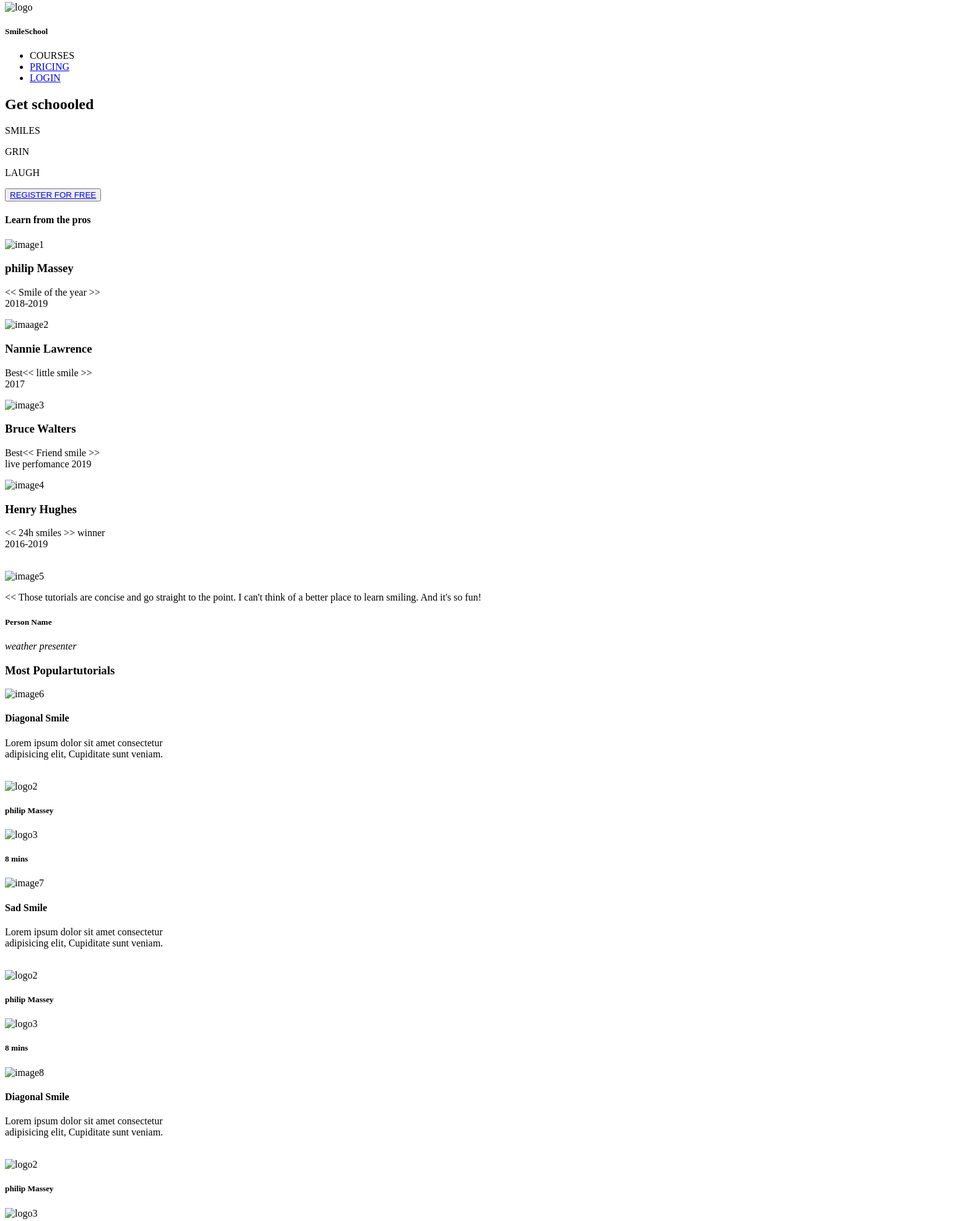
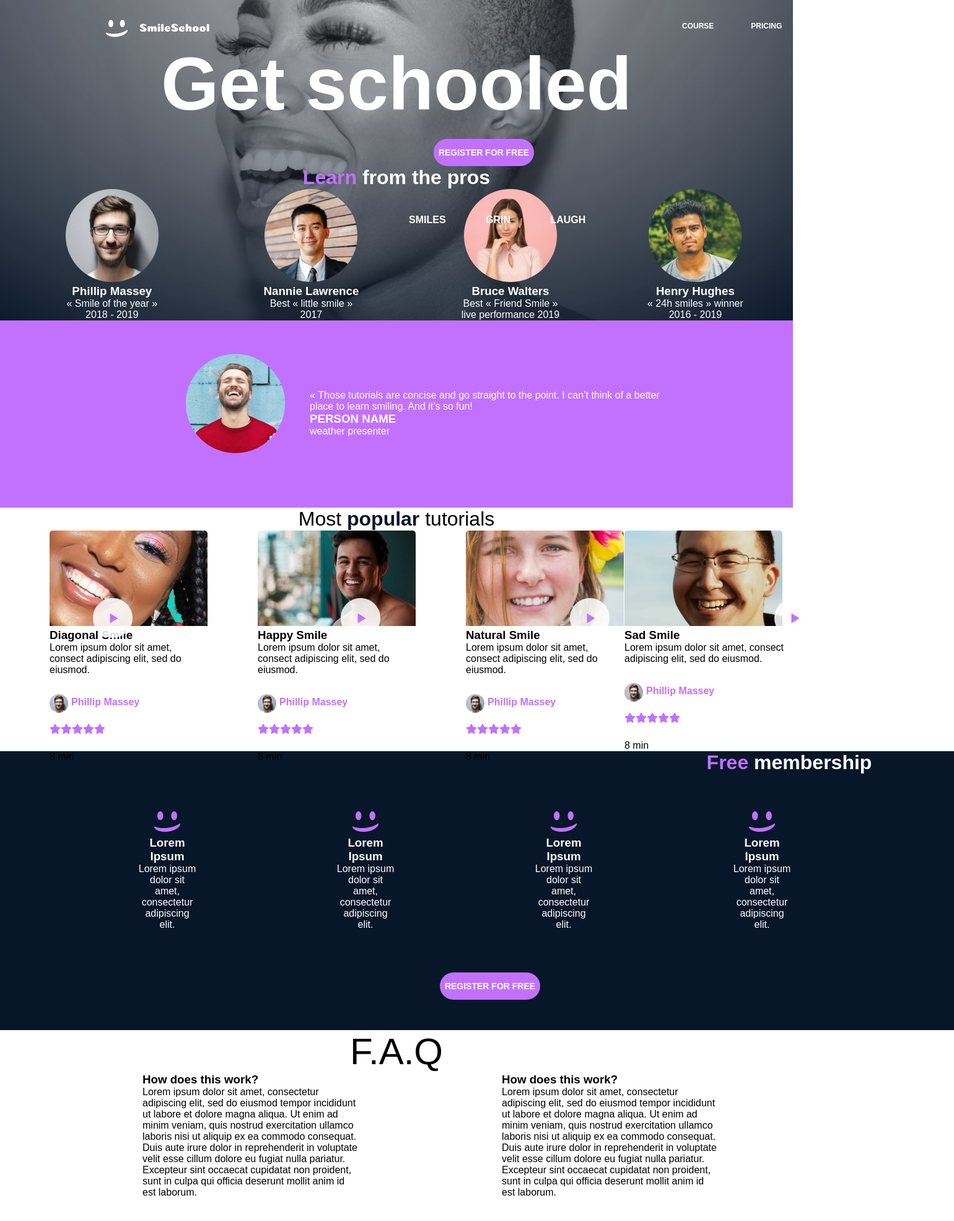
Before and after one commit to Majesticfrank/alx_html_css, a plain HTML site: page css_advanced/index.html in a window 1280 px wide. Shown: the part 5-1975 px from the top of the page at 62% size, 1540 px wide, since content can reach past the window. Drawn offline with Linux system fonts and the light colour scheme; a web font is replaced by a local one.

Commit message:
updated index.html and style.css

```diff
--- a/css_advanced/index.html
+++ b/css_advanced/index.html
@@ -4,228 +4,244 @@
     <meta charset="UTF-8">
     <meta name="viewport" content="width=device-width, initial-scale=1.0">
     <script src="https://kit.fontawesome.com/4a2b055604.js" crossorigin="anonymous"></script>
+    <link rel="stylesheet" href="https://use.typekit.net/yoa5pvr.css">
+    <link rel="stylesheet" href="/styles.css">
     <title>Document</title>
 </head>
 <body>
+    <div class="background">
+        <!-- <img src="/Object.png" alt="background"> -->
     <header>
-        <img src="/Users/korra/alx_html_css/css_advanced/IMAGES/smile.png" alt="logo">
-        <h5>SmileSchool</h5>
         <nav>
+            <img src="/logo.png" alt="logo">
+
             <ul>
-                <li><a href="#"></a>COURSES</li>
+                <li><a href="#">COURSE</a></li>
                 <li><a href="#">PRICING</a></li>
                 <li><a href="#">LOGIN</a></li>
             </ul>
         </nav>
+
     </header>
     <main>
         <section>
-            <div>
-            <h1>Get schoooled </h1>
-            <p>SMILES</p>
-            <p>GRIN</p>
-            <p>LAUGH</p>
+            <div class="text">
+                <h1>Get schooled</h1>
+                <div class="span">
+                <span>SMILES</span>
+                <span>GRIN</span>
+                <span>LAUGH</span>
             </div>
-            <button><a href="#">REGISTER FOR FREE</a></button>
-            <h4>Learn <span>from the pros</span></h4>
-
-            <div class="images1">
-                <div class="imagee1">
-                    <img src="/1.png" alt="image1">
-                    <h3>philip Massey</h3>
-                    <p> << Smile of the year >> <br>2018-2019 </p>
+                <button>REGISTER FOR FREE</button>
             </div>
 
+
+
+            <div class="image-section1">
+                <h2>Learn <span>from the pros</span></h2>
+                <div>
+                    <div class="image1">
+                        <img src="/1.png" alt="Image1">
+                        <h3>Phillip Massey</h3>
+                        <p>« Smile of the year » <br> 2018 - 2019</p>
+                    </div>
                     <div class="image2">
-                    <img src="/2.png" alt="imaage2">
+                        <img src="/2.png" alt="image2">
                         <h3>Nannie Lawrence</h3>
-                    <p> Best<< little  smile >> <br> 2017</p>
+                        <p>Best « little smile » <br> 2017</p>
                     </div>
                     <div class="image3">
                         <img src="/3.png" alt="image3">
                         <h3>Bruce Walters</h3>
-                    <p>Best<< Friend smile >> <br> live perfomance 2019</p>
-
+                        <p>Best « Friend Smile » <br> live performance 2019</p>
                     </div>
-
                     <div class="image4">
                         <img src="/4.png" alt="image4">
                         <h3>Henry Hughes</h3>
-                <p> << 24h smiles >> winner <br>2016-2019</p>
-
+                        <p>« 24h smiles » winner <br> 2016 - 2019</p>
+                    </div>
+                </div>
+            </div>
+        </section>
+    </div>
+        <section class="section2">
+            <div class="section2-image">
+                <img src="/5.png" alt="image5">
             </div>
 
+            <div class="text2">
+                <blockquote>« Those tutorials are concise and go straight to the point. I can’t think of a better <br> place to learn smiling. And it’s so fun!</blockquote>
+                <h3>PERSON NAME</h3>
+                <P>weather presenter</P>
             </div>
-            <br>
+        </section>
 
-        </section>
+        <section class="section3">
+            <h2>Most <span>popular</span> tutorials</h2>
+
             <div class="image5">
-            <img src="/5.png" alt="image5">
+                <img src="/9.png" alt="image9">
+                <img src="/play.png" alt="" class="over1">
+                <h3>Diagonal Smile</h3>
+                <p>Lorem ipsum dolor sit amet,  <br>consect adipiscing elit, sed do eiusmod.</p>
+                <div class="tin-image1">
+                    <img src="/1.png" alt="logo">
+                    <h4>Phillip Massey</h4>
                 </div>
-        <p>
-            << Those tutorials are concise and go straight to the point. I can't think of a better
-            place to learn smiling. And it's so fun!
-        </p>
-        <h5>Person Name</h5>
-        <p><em>weather presenter</em></p>
-
-        <section>
-            <h3>Most <span>Popular</span>tutorials</h3>
-            <div class="images2">
-                <div class="image6">
-                    <img src="/9.png" alt="image6">
-                    <h4>Diagonal Smile</h4>
-                    <p>Lorem ipsum dolor sit amet consectetur <br>
-                       adipisicing elit, Cupiditate sunt veniam.
-                    </p> <br>
-                    <img src="/1.png" alt="logo2">
-                    <h5>philip Massey</h5>
-                    <img src="/rating.png" alt="logo3"> <h5>8 mins</h5>
-
+                <div class="font-image">
+                    <div><i class="fa-solid fa-star"></i></div>
+                    <div><i class="fa-solid fa-star"></i></div>
+                    <div><i class="fa-solid fa-star"></i></div>
+                    <div><i class="fa-solid fa-star"></i></div>
+                    <div><i class="fa-solid fa-star"></i></div>
+                </div>
+                <p>8 min</p>
             </div>
 
+            <div class="image6">
+                <img src="/8.png" alt="image7">
+                <img src="/play.png" alt="" class="over2">
+                <h3>Happy Smile</h3>
+                <p>Lorem ipsum dolor sit amet,  <br>consect adipiscing elit, sed do eiusmod.</p>
+                <div class="tin-image2">
+                    <img src="/1.png" alt="logo">
+                    <h4>Phillip Massey</h4>
+                </div>
+                <div class="font-image">
+                    <div><i class="fa-solid fa-star"></i></div>
+                    <div><i class="fa-solid fa-star"></i></div>
+                    <div><i class="fa-solid fa-star"></i></div>
+                    <div><i class="fa-solid fa-star"></i></div>
+                    <div><i class="fa-solid fa-star"></i></div>
+                </div>
+                <p>8 min</p>
+            </div>
             <div class="image7">
-                    <img src="/8.png" alt="image7">
-                    <h4>Sad Smile</h4>
-                    <p>Lorem ipsum dolor sit amet consectetur <br>
-                       adipisicing elit, Cupiditate sunt veniam.
-                    </p> <br>
-                    <img src="/1.png" alt="logo2">
-                    <h5>philip Massey</h5>
-                    <img src="/rating.png" alt="logo3"> <h5>8 mins</h5>
-
+                <img src="/7.png" alt="image7">
+                <img src="/play.png" alt="" class="over3">
+                <h3>Natural Smile</h3>
+                <p>Lorem ipsum dolor sit amet, <br> consect adipiscing elit, sed do eiusmod.</p>
+                <div class="tin-image3">
+                    <img src="/1.png" alt="logo">
+                    <h4>Phillip Massey</h4>
+                </div>
+                <div class="font-image">
+                    <div><i class="fa-solid fa-star"></i></div>
+                    <div><i class="fa-solid fa-star"></i></div>
+                    <div><i class="fa-solid fa-star"></i></div>
+                    <div><i class="fa-solid fa-star"></i></div>
+                    <div><i class="fa-solid fa-star"></i></div>
+                </div>
+                <p>8 min</p>
+            </div>
+            <div class="image8">
+                <img src="/6.png" alt="image6">
+                <img src="/play.png" alt="" class="over4">
+                <h3>Sad Smile</h3>
+                <p>Lorem ipsum dolor sit amet, consect  <br>adipiscing elit, sed do eiusmod.</p>
+                <div class="tin-image4">
+                    <img src="/1.png" alt="logo">
+                    <h4>Phillip Massey</h4>
+                </div>
+                <div class="font-image">
+                    <div><i class="fa-solid fa-star"></i></div>
+                    <div><i class="fa-solid fa-star"></i></div>
+                    <div><i class="fa-solid fa-star"></i></div>
+                    <div><i class="fa-solid fa-star"></i></div>
+                    <div><i class="fa-solid fa-star"></i></div>
+                </div>
+                <p>8 min</p>
+            </div>
+        </section>
+        <section class="Section-smile">
+            <h2>Free <span>membership</span></h2>
+            <div class="smile1" >
+                <img src="/smile.png" alt="smile">
+                <h3>Lorem Ipsum</h3>
+                <p>Lorem ipsum dolor sit amet, consectetur adipiscing elit.</p>
+            </div>
+            <div class="smile2">
+                <img src="/smile.png" alt="smile">
+                <h3>Lorem Ipsum</h3>
+                <p>Lorem ipsum dolor sit amet, consectetur adipiscing elit.</p>
+            </div>
+            <div class="smile3">
+                <img src="/smile.png" alt="smile">
+                <h3>Lorem Ipsum</h3>
+                <p>Lorem ipsum dolor sit amet, consectetur adipiscing elit.</p>
+            </div>
+            <div class="smile4">
+                <img src="/smile.png" alt="smile">
+                <h3>Lorem Ipsum</h3>
+                <p>Lorem ipsum dolor sit amet, consectetur adipiscing elit.</p>
+            </div>
+            <button class="btn2">REGISTER FOR FREE</button>
+        </section>
+        <section class="section-faq">
+            <h2>F.A.Q</h2>
+            <div>
+                <div class="faq-section1">
+                    <div class="faq1">
+                    <div>
+                        <h3>How does this work?</h3>
+                    </div>
+                    <div>
+                        Lorem ipsum dolor sit amet, consectetur adipiscing elit, sed do eiusmod tempor incididunt ut labore et dolore magna aliqua. Ut enim ad minim veniam, quis nostrud exercitation ullamco laboris nisi ut aliquip ex ea commodo consequat. Duis aute irure dolor in reprehenderit in voluptate velit esse cillum dolore eu fugiat nulla pariatur. Excepteur sint occaecat cupidatat non proident, sunt in culpa qui officia deserunt mollit anim id est laborum.
+                    </div>
                 </div>
 
-                <div class="image8">
-                    <img src="/7.png" alt="image8">
-                    <h4>Diagonal Smile</h4>
-                    <p>Lorem ipsum dolor sit amet consectetur <br>
-                       adipisicing elit, Cupiditate sunt veniam.
-                    </p> <br>
-                    <img src="/1.png" alt="logo2">
-                    <h5>philip Massey</h5>
-                    <img src="/rating.png" alt="logo3"> <h5>8 mins</h5>
-
-                </div>
-                <div class="image9">
-                    <img src="/6.png" alt="image9">
-                    <h4>Diagonal Smile</h4>
-                    <p>Lorem ipsum dolor sit amet consectetur <br>
-                       adipisicing elit, Cupiditate sunt veniam.
-                    </p> <br>
-                    <img src="/1.png" alt="logo2">
-                    <h5>philip Massey</h5>
-                    <img src="/rating.png" alt="logo3"> <h5>8 mins</h5>
-
-                </div>
-
-            </div>
+<div class="faq2">
 
 
-        </section>
-
-        <section>
-            <h4><span>Free</span> membership</h4>
-
-            <div class="logo1">
-                <img src="/smile.png" alt="">
-                <h5>Lorem ipsum</h5>
-                <p>Lorem ipsum dolor sit, amet
-                  consectetur adipisicing elit. </p>
+                    <div>
+                        <h3>How does this work?</h3>
                     </div>
-
-            <div class="logo2">
-                <img src="/smile.png" alt="">
-                <h5>Lorem ipsum</h5>
-                <p>Lorem ipsum dolor sit, amet
-                  consectetur adipisicing elit. </p>
+                    <div>
+                        Lorem ipsum dolor sit amet, consectetur adipiscing elit, sed do eiusmod tempor incididunt ut labore et dolore magna aliqua. Ut enim ad minim veniam, quis nostrud exercitation ullamco laboris nisi ut aliquip ex ea commodo consequat. Duis aute irure dolor in reprehenderit in voluptate velit esse cillum dolore eu fugiat nulla pariatur. Excepteur sint occaecat cupidatat non proident, sunt in culpa qui officia deserunt mollit anim id est laborum.
                     </div>
-                <div class="logo3">
-                    <img src="/smile.png" alt="">
-                    <h5>Lorem ipsum</h5>
-                    <p>Lorem ipsum dolor sit, amet
-                      consectetur adipisicing elit. </p>
                 </div>
-                    <div class="logo4">
-                        <img src="/smile.png" alt="">
-                        <h5>Lorem ipsum</h5>
-                        <p>Lorem ipsum dolor sit, amet
-                          consectetur adipisicing elit. </p>
-                        </div>
-
-                        <button type="submit">REGISTEE FOR FREE</button>
-
-        </section>
-        <section>
-            <h3>F.A.Q</h3>
-            <div class="text1">
-                <h4>How does this work?</h4>
-                <p>Lorem ipsum dolor sit amet consectetur <br>
-                    adipisicing elit. Ipsum eligendi dicta, <br>
-                    mollitia quaerat animi rerum. <br>
-                    Veritatis impedit eius earum,<br>
-                     cum facere ab ex optio <br>
-                    aspernatur rem error minus <br>
-                     repudiandae quibusdam?
-                    </p>
-            </div>
-            <div class="text2">
-                <h4>How does this work?</h4>
-                <p>Lorem ipsum dolor sit amet consectetur <br>
-                    adipisicing elit. Ipsum eligendi dicta, <br>
-                    mollitia quaerat animi rerum. <br>
-                    Veritatis impedit eius earum,<br>
-                     cum facere ab ex optio <br>
-                    aspernatur rem error minus <br>
-                     repudiandae quibusdam?
-                    </p>
-            </div>
-            <div class="text3">
-                <h4>How does this work?</h4>
-                <p>Lorem ipsum dolor sit amet consectetur <br>
-                    adipisicing elit. Ipsum eligendi dicta, <br>
-                    mollitia quaerat animi rerum. <br>
-                    Veritatis impedit eius earum,<br>
-                     cum facere ab ex optio <br>
-                    aspernatur rem error minus <br>
-                     repudiandae quibusdam?
-                    </p>
-            </div>
-            <div class="text4">
-                <h4>How does this work?</h4>
-                <p>Lorem ipsum dolor sit amet consectetur <br>
-                    adipisicing elit. Ipsum eligendi dicta, <br>
-                    mollitia quaerat animi rerum. <br>
-                    Veritatis impedit eius earum,<br>
-                     cum facere ab ex optio <br>
-                    aspernatur rem error minus <br>
-                     repudiandae quibusdam?
-                    </p>
             </div>
 
 
 
 
 
+
+                <div>
+                    <div class="faq3">
+
+                    <div>
+                        <h3>How does this work?</h3>
+                    </div>
+                    <div>
+                        Lorem ipsum dolor sit amet, consectetur adipiscing elit, sed do eiusmod tempor incididunt ut labore et dolore magna aliqua. Ut enim ad minim veniam, quis nostrud exercitation ullamco laboris nisi ut aliquip ex ea commodo consequat. Duis aute irure dolor in reprehenderit in voluptate velit esse cillum dolore eu fugiat nulla pariatur. Excepteur sint occaecat cupidatat non proident, sunt in culpa qui officia deserunt mollit anim id est laborum.
+                    </div>
+                </div>
+                <div class="faq4">
+                    <div>
+                        <h3>How does this work?</h3>
+                    </div>
+                    <div>
+                        Lorem ipsum dolor sit amet, consectetur adipiscing elit, sed do eiusmod tempor incididunt ut labore et dolore magna aliqua. Ut enim ad minim veniam, quis nostrud exercitation ullamco laboris nisi ut aliquip ex ea commodo consequat. Duis aute irure dolor in reprehenderit in voluptate velit esse cillum dolore eu fugiat nulla pariatur. Excepteur sint occaecat cupidatat non proident, sunt in culpa qui officia deserunt mollit anim id est laborum.
+                    </div>
+                </div>
+                </div>
+            </div>
         </section>
-
     </main>
-
 
     <footer>
         <section>
-
+            <div class="logo">
                 <img src="/logo.png" alt="logo">
                 <div class="social">
-            <a href="www.facebook.com"><i class="fa-brands fa-facebook"></i></a>
-           <a href="www.x.com"><i class="fa-brands fa-twitter"></i></a>
-           <a href="www.instagram.com"> <i class="fa-brands fa-instagram"></i></a>
+                    <i class="fa-brands fa-facebook"></i>
+                    <i class="fa-brands fa-twitter"></i>
+                    <i class="fa-brands fa-instagram"></i>
                 </div>
-
+            </div>
             <p>©smileschool 2020</p>
-
         </section>
-
     </footer>
 </body>
 </html>
--- /dev/null
+++ b/css_advanced/styles.css
@@ -0,0 +1,281 @@
+*{
+    margin: 0;
+    padding: 0;
+    box-sizing: border-box;
+}
+body{
+
+font-family: "source-sans-pro", sans-serif;
+overflow-x: hidden;
+}
+
+nav img{
+    margin-left: 170px;
+    margin-top: 37px;
+}
+nav ul{
+    display: flex;
+    position: absolute;
+    top: 37px;
+    left:1041px;
+    }
+nav ul li{
+    list-style-type:none;
+    padding-left: 60px;
+}
+nav ul li a{
+    text-decoration: none;
+    color: #FFFFFF;
+    font-size:12px ;
+    font-weight: 700;
+}
+
+.over1{
+    position: absolute;
+    left: 150px;
+    top: 970px;
+}
+.over2{
+    position: absolute;
+    left: 550px;
+    top: 970px;
+}
+.over3{
+    position: absolute;
+    top: 970px;
+    left: 920px;
+}
+.over4{
+    position: absolute;
+    top: 970px;
+    left: 1250px;
+}
+
+
+.background{
+    background-image: url("/Object.png");
+    background-repeat: no-repeat;
+    background-size: cover;
+    background-position: center;
+
+}
+/* .backgound img{
+    height: 1055px;
+    width: 1448.15px;
+} */
+
+
+
+.text h1{
+    font-weight: 700;
+    text-align: center;
+    font-size: 120px;
+    color: #FFFFFF;
+}
+.span{
+    position: absolute;
+    top: 350px;
+    left: 600px;
+
+}
+.span span{
+    margin-left: 60px;
+    font-size: 16px;
+    font-weight: 700;
+    line-height: 20.11px;
+    color: #FFFFFF;
+}
+.text button{
+   margin-left: 700px;
+   margin-top: 20px;
+   width: 162px;
+   height: 44px;
+   background-color: #C271FF;
+   font-size: 14px;
+   font-weight: 600;
+   color: #FFFFFF;
+   text-align: center;
+   border-radius: 25px;
+   border: none;
+}
+
+.image-section1 h2{
+text-align: center;
+
+font-weight: 700;
+font-size: 32px;
+color: #C271FF;
+
+}
+.image-section1 h2 span{
+    color:#FFFFFF;
+}
+.image1,.image2,.image3{
+    margin-left: 40px;
+    float: left;
+    width: 22%;
+    color: #FFFF;
+    text-align: center;
+}
+
+.image2 img{
+    border-radius: 80px;
+}
+.image4{
+    color: #FFFFFF;
+    text-align: center;
+}
+.section2{
+    background-color: #C271FF;
+    height: 302px;
+}
+
+ .section2-image{
+    left: 300px;
+    position: absolute;
+    bottom: 60px;
+
+
+ }
+
+ .text2{
+    position: absolute;
+    left:500px;
+    bottom: 90px;
+    color: #FFFFFF;
+ }
+ .section3 h2{
+    text-align: center;
+    font-size: 32px;
+    font-weight: 300;
+ }
+ .section3 span{
+    color: #071629;
+    font-weight: 700;
+ }
+ .image5,.image6,.image7{
+    float: left;
+    width: 20%;
+    margin-left: 80px;
+    font-size: 16px;
+ }
+
+
+.tin-image1 img,.tin-image2 img,.tin-image3 img,.tin-image4 img{
+    width: 30px;
+    height: 30px;
+    position: relative;
+    top: 30px;
+}
+.tin-image1 h4,.tin-image2 h4,.tin-image3 h4,.tin-image4 h4{
+
+    color: #C271FF;
+    position: relative;
+    left: 35px;
+}
+.font-image{
+    display: flex;
+    color: #C271FF;
+    line-height: 70px;
+}
+.Section-smile{
+    background-color: #071629;
+    width: 1540px;
+    height: 450px;
+
+}
+.Section-smile h2{
+    color: #C271FF;
+    font-weight: 700;
+    font-size: 32px;
+    text-align: center;
+}
+.Section-smile span{
+    color: #FFFFFF;
+}
+.smile1,.smile2,.smile3, .smile4{
+    width: 200px;
+    float: left;
+    margin-left: 120px;
+    margin-top: 60px;
+    text-align: center;
+    color: #FFFFFF;
+    padding-left: 100px;
+    height: 50px;
+
+}
+.btn2{
+    margin-top: 320px;
+    margin-left: -570px;
+    width: 162px;
+    height: 44px;
+    background-color: #C271FF;
+    font-size: 14px;
+    color: #FFFFFF;
+    font-weight: 600;
+    border-radius: 30px;
+    border: none;
+}
+.section-faq h2{
+    font-size: 60px;
+    font-weight: 300;
+    text-align: center;
+
+}
+.faq-section1{
+    width: 100%;
+    height: 300px;
+
+}
+.faq1,.faq2{
+    width: 350px;
+    float: left;
+    margin-left: 230px;
+
+
+}
+
+.faq3,.faq4{
+    width:350px ;
+    float: left;
+    margin-left: 230px;
+}
+
+footer{
+    background-color: #071629;
+    margin-top: 300px;
+    height: 249px;
+}
+.logo{
+    margin-left: 100px;
+    height: 180px;
+    width: 169px;
+    margin-top: 40px;
+
+}
+.logo img{
+    padding-top: 140px;
+}
+.social{
+    margin-left: 1200px;
+    display: flex;
+    width: 100px;
+    height: 80px;
+
+}
+
+.social i{
+    margin-left: 20px;
+    background-color: #FFFFFF;
+    width: 40px;
+    height: 30px;
+    border-radius: 100px;
+    padding: 5px;
+    display: flex;
+}
+footer p{
+    text-align: center;
+    margin-top: 120px;
+    color: #FFFFFF;
+
+}
```
Also changed, not shown: css_advanced/1.png (added), css_advanced/2.png (added), css_advanced/3.png (added), css_advanced/4.png (added), css_advanced/5.png (added), css_advanced/6.png (added), css_advanced/7.png (added), css_advanced/8.png (added), css_advanced/9.png (added), css_advanced/Object.png (added), css_advanced/logo.png (added), css_advanced/play.png (added), css_advanced/rating.png (added), css_advanced/smile.png (added), 1 other file. Lines whose indentation alone changed are shown as unchanged.
